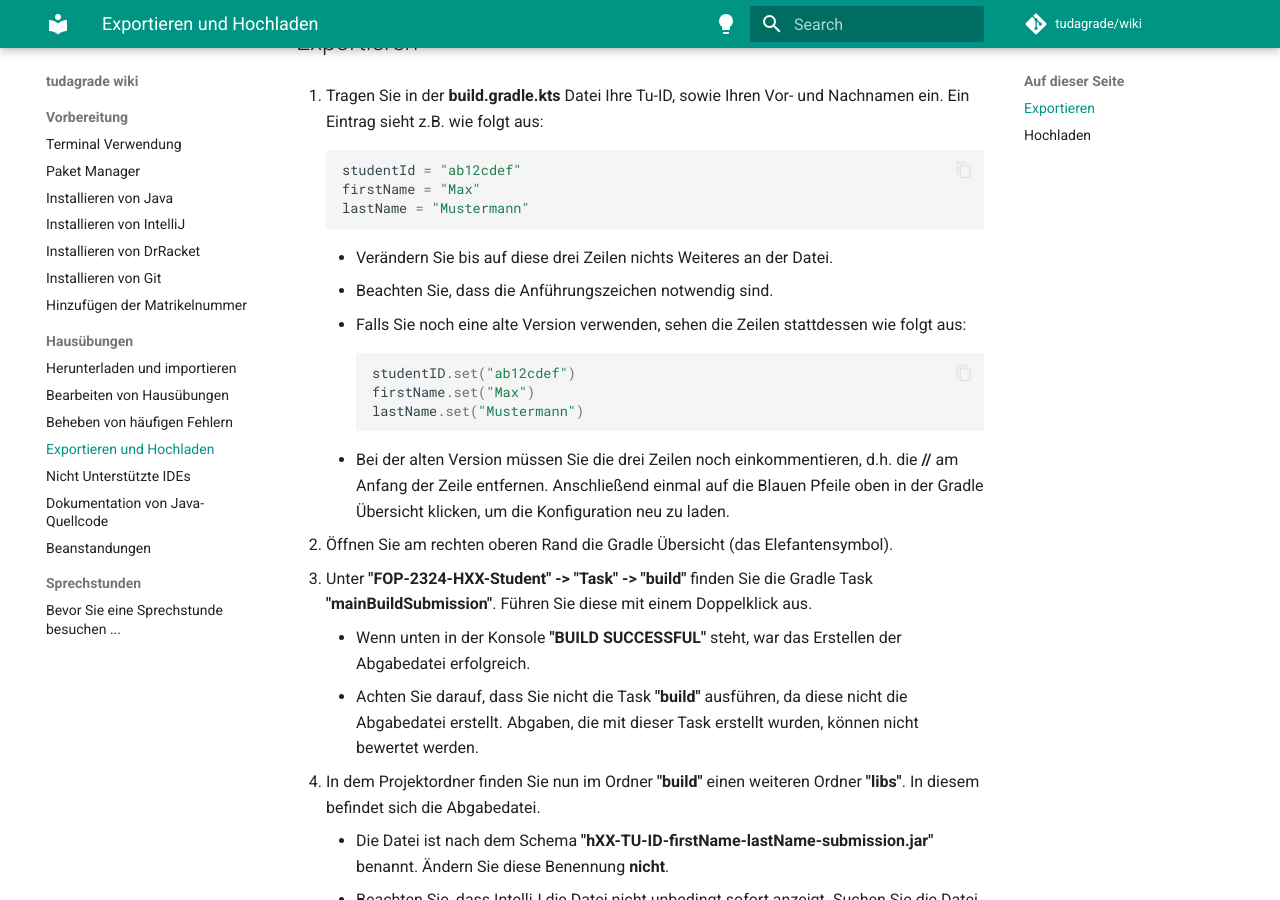
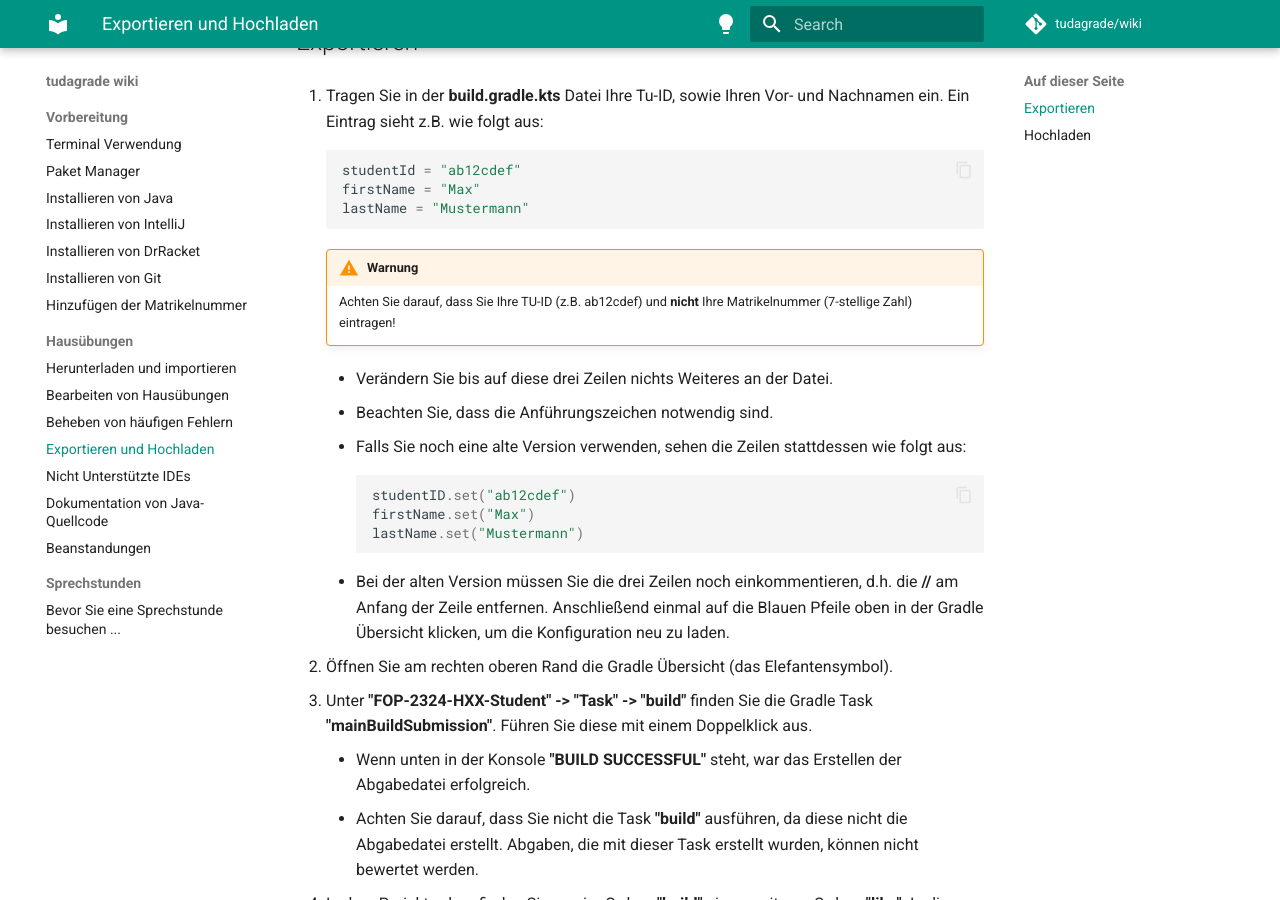
Before and after one commit to tudagrade/wiki, an MkDocs documentation site: the page built from docs/exercises/export-upload.md, in a window 1280 px wide and 900 px high, scrolled down 451 px. Built offline with MkDocs 1.6.1 and Material for MkDocs 9.7.7, drawn with Linux system fonts in a browser that asks for light colours; comment, search, counter and statistics services are not loaded.

Commit message:
add warning to not use matriculation number

````diff
--- a/docs/exercises/export-upload.md
+++ b/docs/exercises/export-upload.md
@@ -13,6 +13,9 @@
     firstName = "Max"
     lastName = "Mustermann"
     ```
+
+    !!! warning "Warnung"
+        Achten Sie darauf, dass Sie Ihre TU-ID (z.B. ab12cdef) und **nicht** Ihre Matrikelnummer (7-stellige Zahl) eintragen!
     * Verändern Sie bis auf diese drei Zeilen nichts Weiteres an der Datei.
     * Beachten Sie, dass die Anführungszeichen notwendig sind.
     * Falls Sie noch eine alte Version verwenden, sehen die Zeilen stattdessen wie folgt aus:
````
